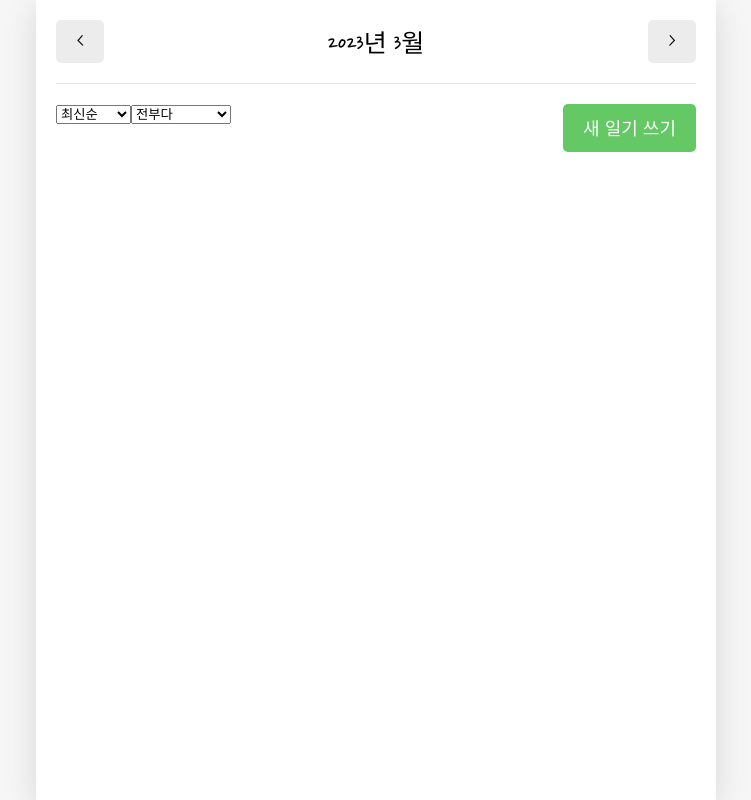
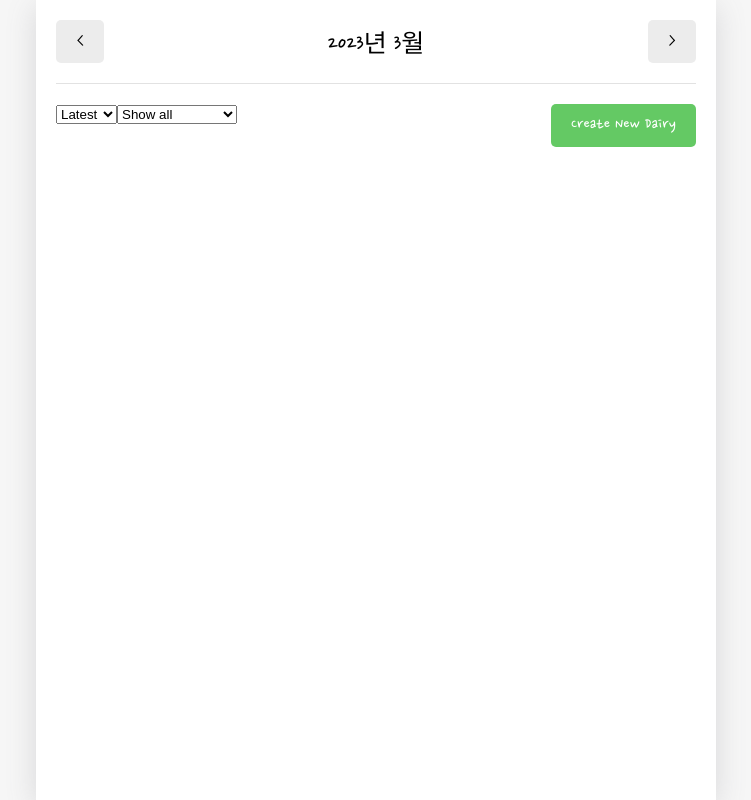
Before and after one commit to KyleKim107/dailyDiary, a React (Create React App) app: page / in a window 1280 px wide. Shown: the whole page, without its empty margins (264-1015 px from the left). Built offline with nearby package versions, Linux system fonts and the light colour scheme; a web font is replaced by a local one.

Commit message:
Translate to English

```diff
--- a/src/components/DiaryList.js
+++ b/src/components/DiaryList.js
@@ -6,18 +6,18 @@ import MyButton from "./MyButton";
 const sortOptionList = [
     {
         value:"latest",
-        name:"최신순"
+        name:"Latest"
     },
     {
         value:"oldest",
-        name:"오래된 순"
+        name:"Oldest"
     },
 ];
 
 const filterOptionList = [
-    { value: "all", name: "전부다" },
-    { value: "good", name: "좋은 감정만" },
-    { value: "bad", name: "안좋은 감정만" },
+    { value: "all", name: "Show all" },
+    { value: "good", name: "Only Good Days" },
+    { value: "bad", name: "Only Bad Days" },
   ];
 
 
@@ -84,7 +84,7 @@ const DiaryList = ({diaryList}) =>{
                         />
                 </div>
                 <div className="right_col">
-                    <MyButton type={'positive'} text={'새 일기 쓰기'} onclick={()=>navigate("/new")}  />
+                    <MyButton type={'positive'} text={'Create New Dairy'} onclick={()=>navigate("/new")}  />
                 </div>
             </div>
             {getProcessedDiaryList().map((it) => (
--- a/src/util/emotion.js
+++ b/src/util/emotion.js
@@ -2,22 +2,22 @@ export const emotionList =[
     {
         emotion_id: 1,
         emotion_img: process.env.PUBLIC_URL + `/assets/emotion1.png`,
-        emotion_descript: '완전좋음'
+        emotion_descript: 'Very Good'
     },
     {
         emotion_id: 2,
         emotion_img: process.env.PUBLIC_URL + `/assets/emotion2.png`,
-        emotion_descript: '좋음'
+        emotion_descript: 'Good'
     },
     {
         emotion_id: 3,
         emotion_img: process.env.PUBLIC_URL + `/assets/emotion3.png`,
-        emotion_descript: '그럭저럭'
+        emotion_descript: 'Okay'
     },
     {
         emotion_id: 4,
         emotion_img: process.env.PUBLIC_URL + `/assets/emotion4.png`,
-        emotion_descript: '나쁨'
+        emotion_descript: 'Bad'
     },
     {
         emotion_id: 5,
```
Also changed, not shown: 1 other file (tests, documents, lock files or other folders).
